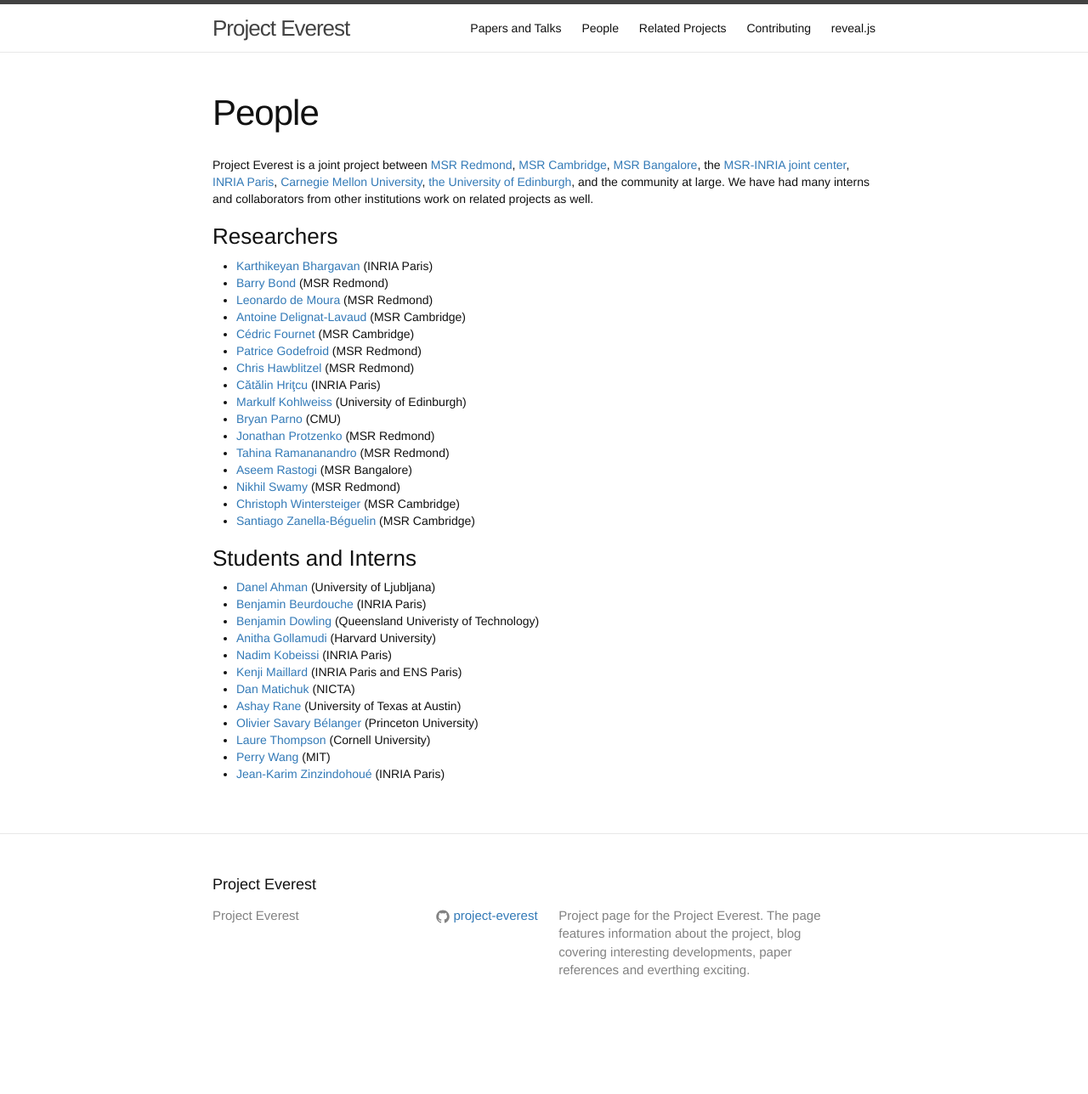
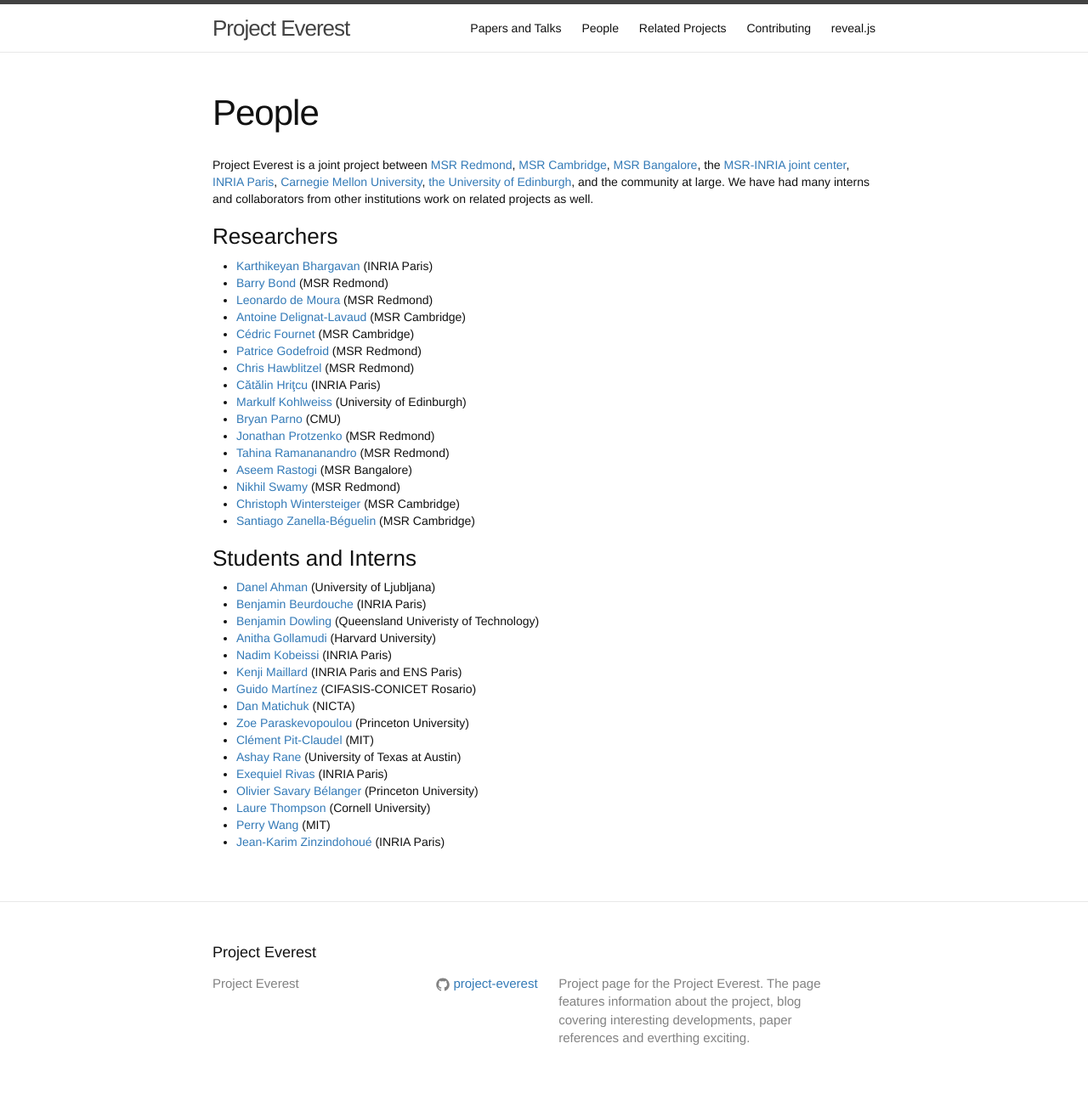
Before and after one commit to project-everest/project-everest.github.io, a Jekyll site: the page built from people.md, in a window 1280 px wide. Shown: the whole page at 85% size. Built offline with Jekyll 4.4.1, drawn with Linux system fonts in a browser that asks for light colours; before the commit the page ends 1208 px from its top, so only the background shows below that.

Commit message:
Preemptively added Exe

```diff
--- a/_data/students.json
+++ b/_data/students.json
@@ -36,16 +36,40 @@
         "url": "https://www.eleves.ens.fr/home/kmaillar/"
     },
     {
+        "firstname": "Guido",
+        "lastname": "Martínez",
+        "lab": "CIFASIS-CONICET Rosario",
+        "url": "https://mtzguido.github.io"
+    },
+    {
         "firstname": "Dan",
         "lastname": "Matichuk",
         "lab": "NICTA",
         "url": "https://ts.data61.csiro.au/people/?cn=Daniel+Matichuk"
     },
     {
+        "firstname": "Zoe",
+        "lastname": "Paraskevopoulou",
+        "lab": "Princeton University",
+        "url": "https://zoep.github.io"
+    },
+    {
+        "firstname": "Clément",
+        "lastname": "Pit-Claudel",
+        "lab": "MIT",
+        "url": "http://pit-claudel.fr/clement"
+    },
+    {
         "firstname": "Ashay",
         "lastname": "Rane",
         "lab": "University of Texas at Austin",
         "url": "https://ashay.rane.info/"
+    },
+    {
+        "firstname": "Exequiel",
+        "lastname": "Rivas",
+        "lab": "INRIA Paris",
+        "url": "https://dcc.fceia.unr.edu.ar/~erivas"
     },
     {
         "firstname": "Olivier",
```
